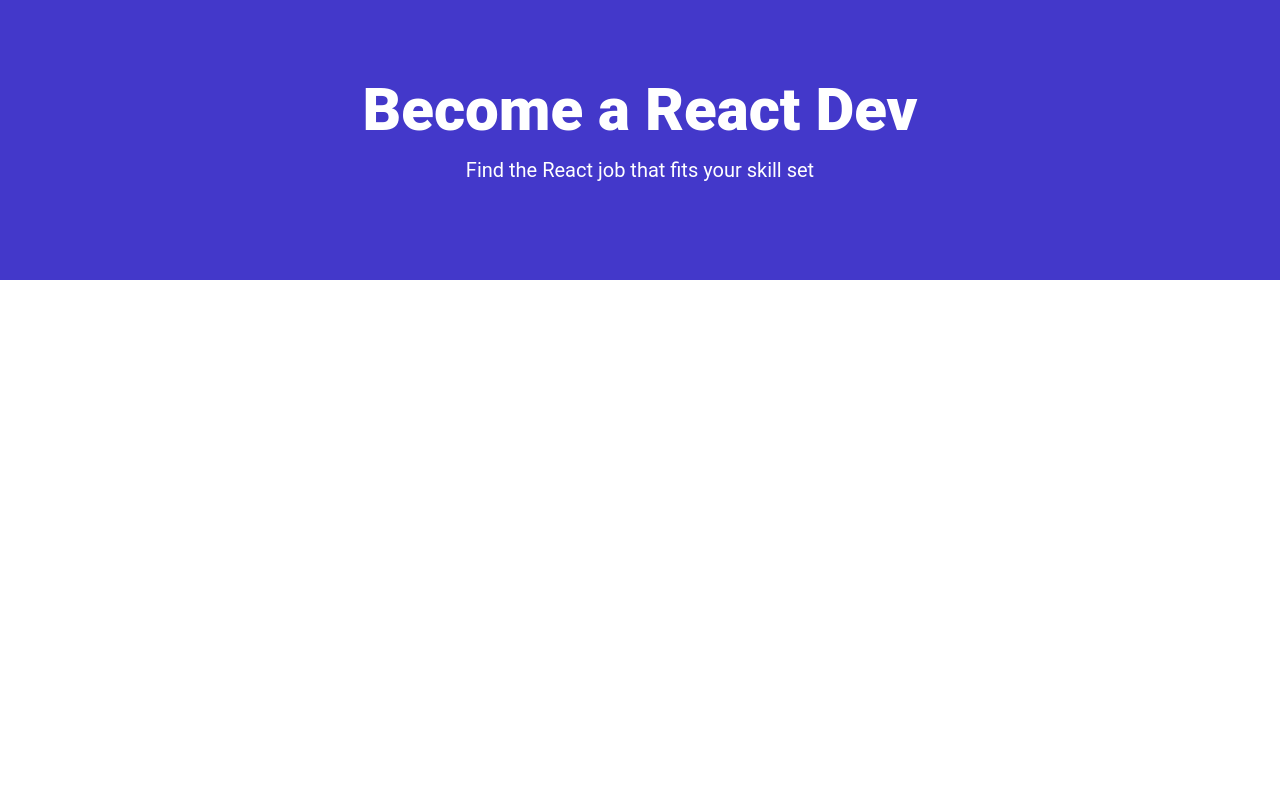
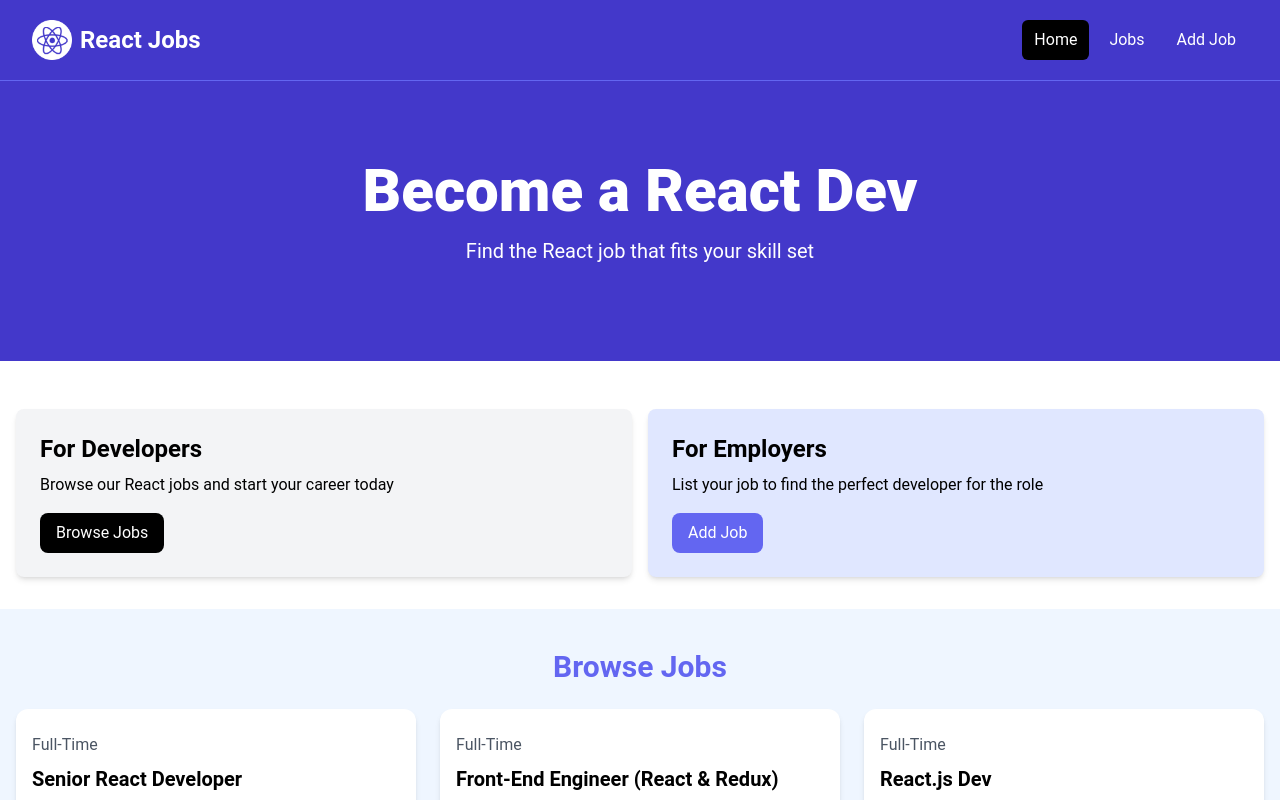
Before and after one commit to SummerinTech/react-jobs, a React (Vite) app: page / in a window 1280 px wide. Shown: the top 800 px of the page. Built offline with nearby package versions, Linux system fonts and the light colour scheme.

Commit message:
update homepage with layout from rrd

```diff
--- a/src/App.jsx
+++ b/src/App.jsx
@@ -4,11 +4,15 @@ import {
 	createRoutesFromElements,
 	RouterProvider,
 } from "react-router-dom";
-
+import MainLayout from "./layouts/MainLayout";
 import HomePage from "./pages/HomePage";
 
 const router = createBrowserRouter(
-	createRoutesFromElements(<Route index element={<HomePage />} />)
+	createRoutesFromElements(
+		<Route path="/" element={<MainLayout />}>
+			<Route index element={<HomePage />} />
+		</Route>
+	)
 );
 const App = () => {
 	return <RouterProvider router={router} />;
--- /dev/null
+++ b/src/layouts/MainLayout.jsx
@@ -0,0 +1,13 @@
+import { Outlet } from "react-router-dom";
+import Navbar from "../components/Navbar";
+
+const MainLayout = () => {
+	return (
+		<>
+			<Navbar />
+			<Outlet />
+		</>
+	);
+};
+
+export default MainLayout;
--- a/src/pages/HomePage.jsx
+++ b/src/pages/HomePage.jsx
@@ -1,9 +1,14 @@
 import Hero from "../components/Hero";
-
+import HomeCards from "../components/HomeCards";
+import JobListings from "../components/JobListings";
+import ViewAllJobs from "../components/ViewAllJobs";
 const HomePage = () => {
 	return (
 		<>
 			<Hero />
+			<HomeCards />
+			<JobListings />
+			<ViewAllJobs />
 		</>
 	);
 };
```
